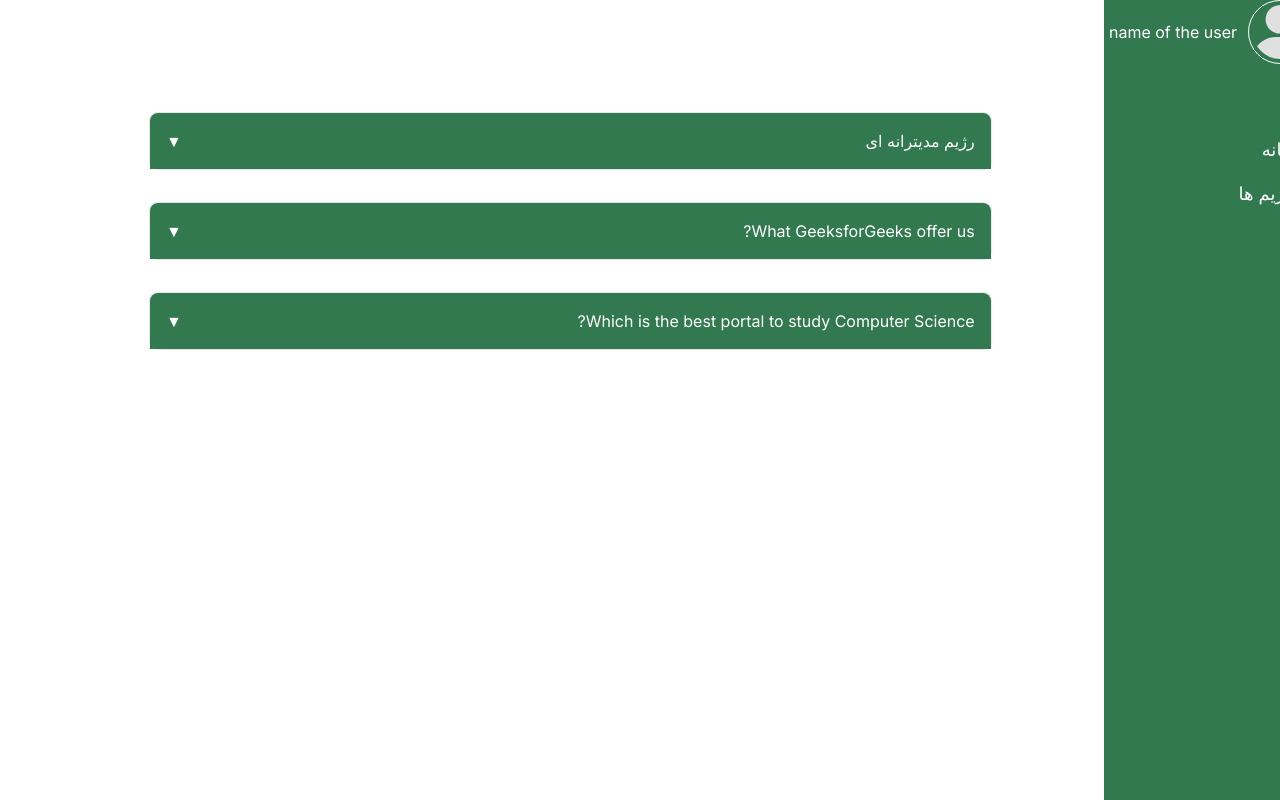
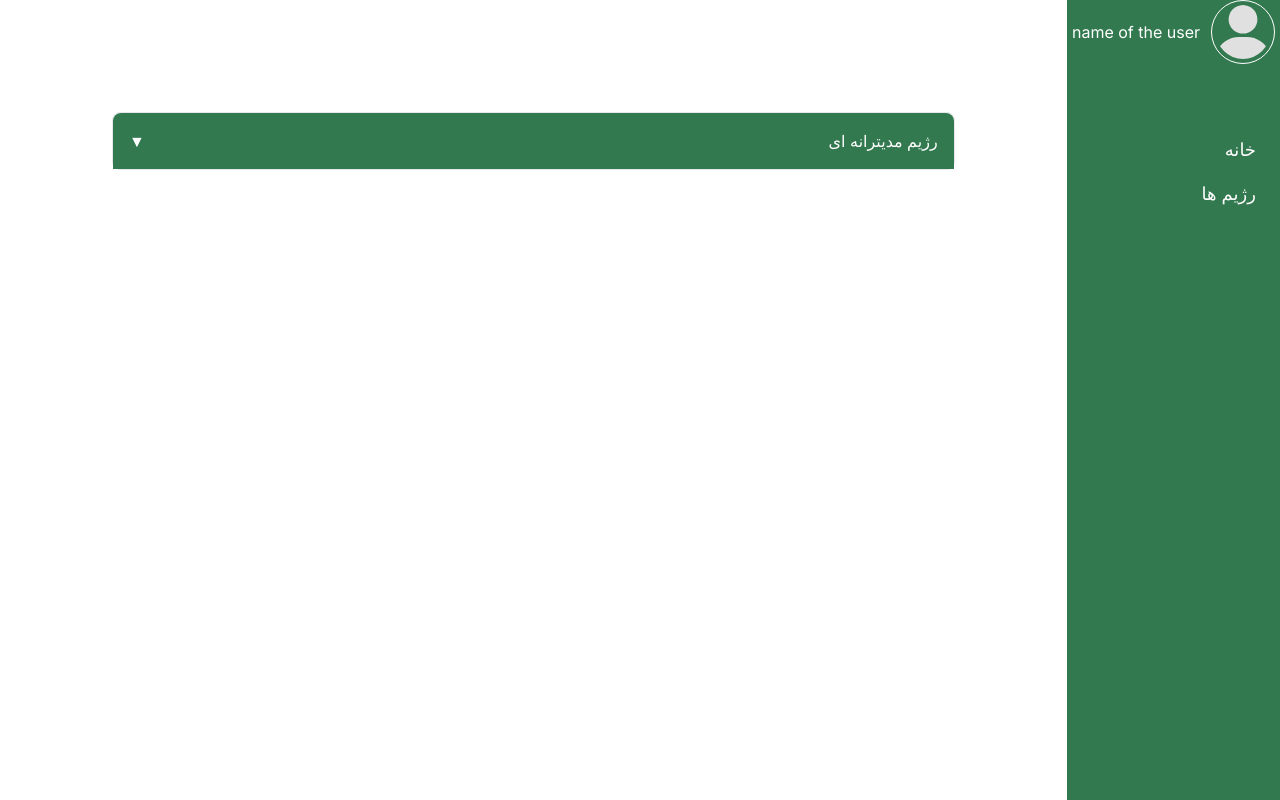
Before and after one commit to ParsaBordbar/Healthcare_Diet, a Next.js app in the folder client/: page /user/panel/diets in a window 1280 px wide. Built offline with nearby package versions, Linux system fonts and the light colour scheme.

Commit message:
remove useless accordion and diets

```diff
--- a/client/src/app/user/panel/diets/page.tsx
+++ b/client/src/app/user/panel/diets/page.tsx
@@ -12,25 +12,7 @@ const DietsUserPanel = () => {
       data: <MediterranealForm />,
       isOpen: false,
     },
-    {
-      key: 2,
-      title: "What GeeksforGeeks offer us?",
-      data: `GeeksforGeeks offers Free Tutorials,
-                  Millions of Articles, Live, Online and
-                  Classroom Courses,Frequent Coding Competitions,
-                  Webinars by Industry Experts, Internship
-                  opportunities and Job Opportunities.`,
-      isOpen: false,
-    },
-    {
-      key: 3,
-      title: "Which is the best portal to study Computer Science?",
-      data: `GeeksforGeeks is the best Computer Science portal
-                  for geeks. It contains well written, well thought
-                  and well explained computer science and programming
-                  articles.`,
-      isOpen: false,
-    },
+
   ]);
 
   const toggleAccordion = (accordionkey: any) => {
```
